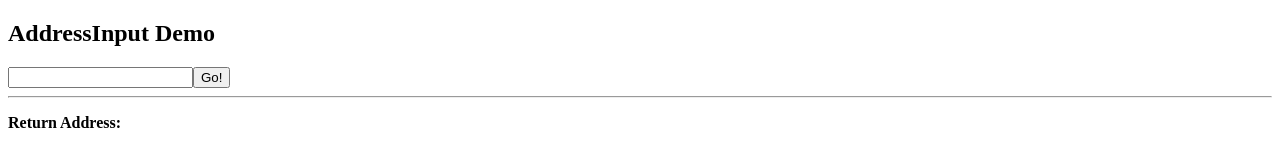
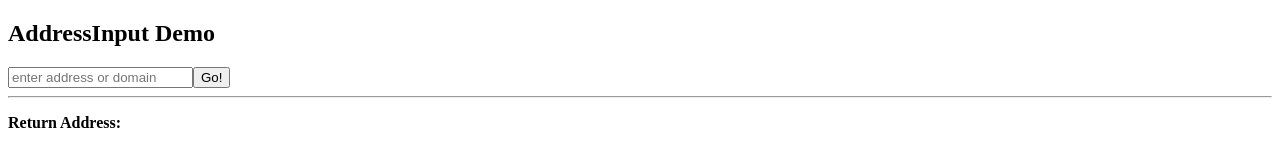
Before and after one commit to jessgusclark/rns-react-components, a React (Create React App) app: page / in a window 1280 px wide. Shown: the top 160 px of the page. Built offline with nearby package versions, Linux system fonts and the light colour scheme.

Commit message:
Add custom placeholder text.

```diff
--- a/src/components/AddressInput/view/AddressInputComponent.js
+++ b/src/components/AddressInput/view/AddressInputComponent.js
@@ -11,7 +11,7 @@ const AddressInputComponent = ({ searchButtonClick, strings }) => {
         ref={(node) => {
           input = node;
         }}
-        placeholder=""
+        placeholder={strings.placeholder}
         className="form-control"
       />
 
@@ -28,6 +28,7 @@ const AddressInputComponent = ({ searchButtonClick, strings }) => {
 
 AddressInputComponent.defaultProps = {
   strings: {
+    placeholder: '',
     button_text: 'Submit',
   },
 };
@@ -35,6 +36,7 @@ AddressInputComponent.defaultProps = {
 AddressInputComponent.propTypes = {
   searchButtonClick: propTypes.func.isRequired,
   strings: propTypes.shape({
+    placeholder: propTypes.string,
     button_text: propTypes.string,
   }),
 };
--- a/src/demos/AddressInput.js
+++ b/src/demos/AddressInput.js
@@ -22,7 +22,10 @@ function AddressInputDemo() {
       <AddressInput
         callBack={callBack}
         strings={
-          { button_text: 'Go!' }
+          {
+            button_text: 'Go!',
+            placeholder: 'enter address or domain',
+          }
         }
       />
       <hr />
```
Also changed, not shown: 1 other file (tests, documents, lock files or other folders).
